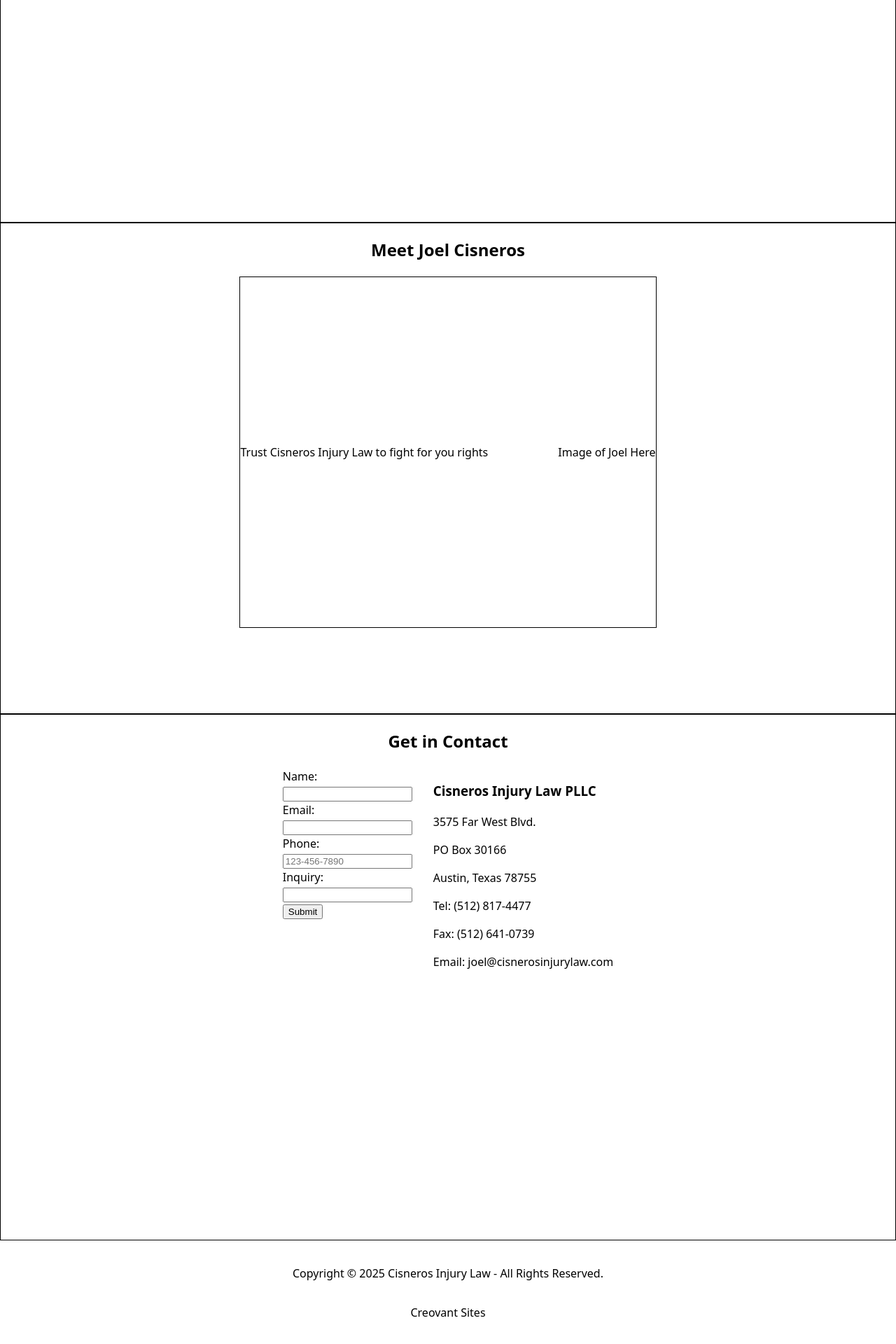
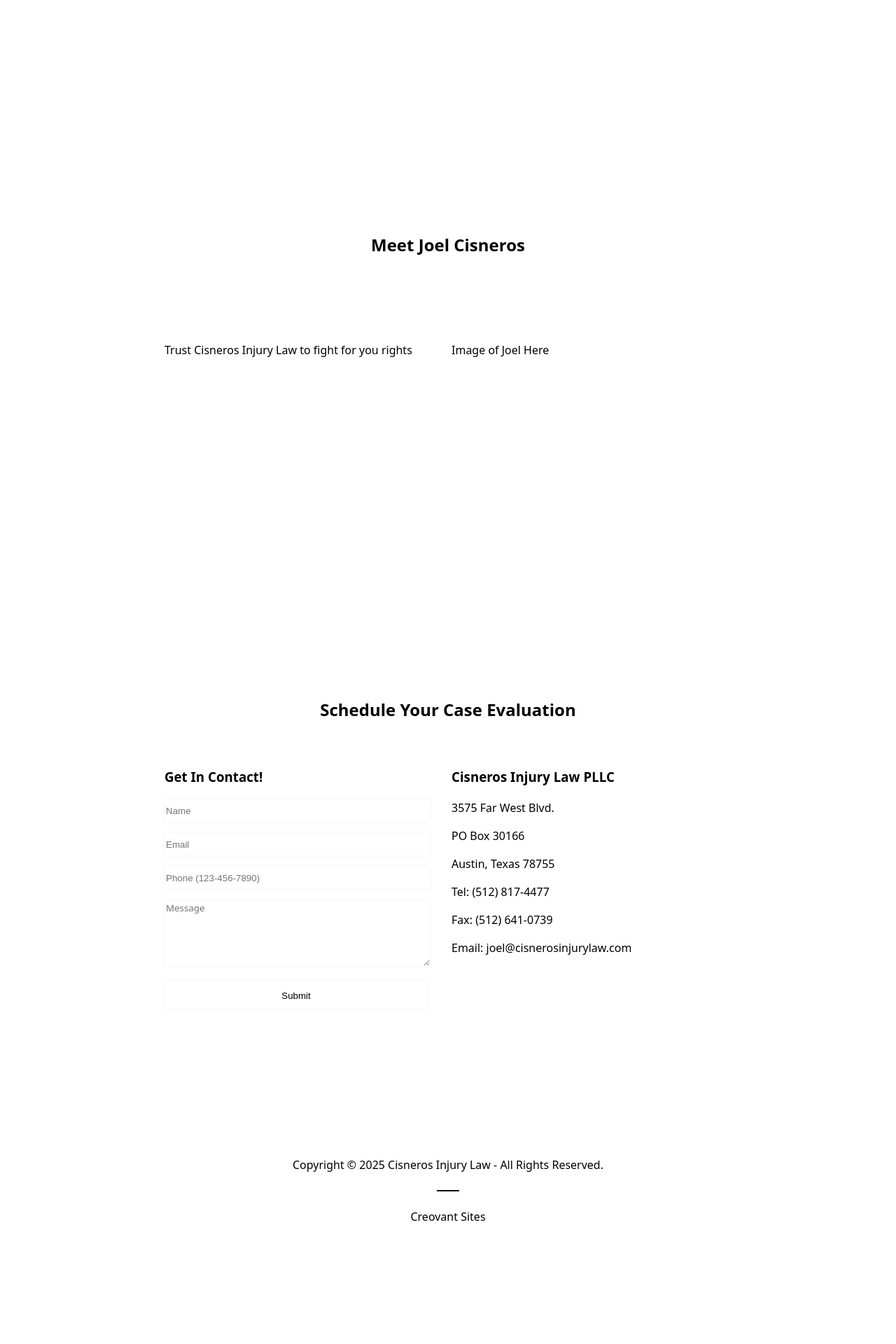
Before and after one commit to Alandlt15/lawfirm-site, a React (Vite) app: page / in a window 1280 px wide. Shown: the part 838-2758 px from the top of the page at 70% size. After the commit the page ends 2614 px from the top, so only its background shows below. Built offline with nearby package versions, Linux system fonts and the light colour scheme.

Commit message:
styling done on half the page

```diff
--- a/src/components/contact.jsx
+++ b/src/components/contact.jsx
@@ -12,7 +12,7 @@ function Contact() {
     name: '',
     email: '',
     phone: '',
-    text: ''
+    inquiry: ''
   });
 
   const handleChange = (e) => {
@@ -31,48 +31,51 @@ function Contact() {
   return (
     <>
       <article className='contact-card'>
-        <h2>Get in Contact</h2>
+        <h2>Schedule Your Case Evaluation</h2>
         <div className='contact'>
           <form className='contact-form' onSubmit={handleSubmit}>
+            <h3>Get In Contact!</h3>
             <div>
-              <label>Name:</label><br />
               <input
+              className='input'
               type="text"
               name="name"
+              placeholder='Name'
               value={formData.name}
               onChange={handleChange}
               />
             </div>
             <div>
-              <label>Email:</label><br />
               <input
+                className='input'
                 type="email"
                 name="email"
+                placeholder='Email'
                 value={formData.email}
                 onChange={handleChange}
               />
             </div>
             <div>
-              <label>Phone:</label><br />
               <input
+                className='input'
                 type="tel"
                 name="phone"
                 pattern="[0-9]{3}-[0-9]{3}-[0-9]{4}"
-                placeholder="123-456-7890"
+                placeholder="Phone (123-456-7890)"
                 value={formData.phone}
                 onChange={handleChange}
               />
             </div>
             <div>
-              <label>Inquiry:</label><br />
-              <input
-                type="text"
+              <textarea
+                className='input-text'
+                placeholder="Message"
                 name="inquiry"
-                value={formData.text}
+                value={formData.inquiry}
                 onChange={handleChange}
               />
             </div>
-            <button type="submit">Submit</button>
+            <button className='submit-button' type="submit">Submit</button>
           </form>
           <div className='contact-info'>
             <h3>Cisneros Injury Law PLLC</h3>
--- a/src/components/footer.jsx
+++ b/src/components/footer.jsx
@@ -13,7 +13,7 @@ function Footer() {
     <>
       <footer className='footer'>
         <p>Copyright &copy; 2025 Cisneros Injury Law - All Rights Reserved.</p>
-        <span/>
+        <hr className='h-line'/>
         <p>Creovant Sites</p>
       </footer>
     </>
--- a/src/components/intro.jsx
+++ b/src/components/intro.jsx
@@ -14,8 +14,8 @@ function Intro() {
       <article className='intro-card'>
           <h2>Meet Joel Cisneros</h2>
           <div className='intro'>
-            <p>Trust Cisneros Injury Law to fight for you rights</p>
-            <p>Image of Joel Here</p>
+            <p className='bio'>Trust Cisneros Injury Law to fight for you rights</p>
+            <p className='joel-img'>Image of Joel Here</p>
           </div>
       </article>
     </>
--- a/src/styles/contact.css
+++ b/src/styles/contact.css
@@ -1,15 +1,74 @@
 
 .contact-card {
-  border: 1px solid black;
   display: flex;
+  flex-wrap: wrap;
   flex-direction: column;
   align-items: center;
   justify-self: center;
+  padding-top: 64px;
   width: 99.9%;
-  height: 750px;
+  height: 650px;
 }
 
 .contact {
   display: flex;
-  gap: 30px;
+  flex-wrap: wrap;
+  align-items: center;
+  justify-content: center;
+  gap: 10px;
+  width: 100%;
+  height: 450px;
 }
+
+.contact-form {
+  width: 400px;
+  height: 400px;
+}
+
+.input {
+  width: 375px;
+  height: 30px;
+  border: none;
+  margin-bottom: 16px;
+  box-shadow: 0 0 5px rgb(241, 241, 241);
+}
+.input:hover {
+  border: none;
+  box-shadow: 0 0 5px rgb(219, 219, 219);
+}
+.input:focus {
+  outline: none;
+  box-shadow: 0 0 5px rgb(219, 219, 219);
+}
+.input-text {
+  font-family: system-ui, Avenir, Helvetica, Arial, sans-serif;
+  width: 375px;
+  height: 90px;
+  border: none;
+  margin-bottom: 16px;
+  box-shadow: 0 0 5px rgb(241, 241, 241);
+}
+.input-text:hover {
+  box-shadow: 0 0 5px rgb(219, 219, 219);
+}
+.input-text:focus {
+  font-family: system-ui, Avenir, Helvetica, Arial, sans-serif;
+  outline: none;
+  box-shadow: 0 0 5px rgb(219, 219, 219);
+}
+.submit-button {
+  width: 376px;
+  height: 40px;
+  border: none;
+  color: black;
+  background: none;
+  box-shadow: 0 0 5px rgb(241, 241, 241);
+}
+.submit-button:hover {
+  box-shadow: 0 0 5px rgb(219, 219, 219);
+}
+
+.contact-info {
+  width: 400px;
+  height: 400px;
+}
--- a/src/styles/footer.css
+++ b/src/styles/footer.css
@@ -4,5 +4,11 @@
   flex-direction: column;
   align-items: center;
   justify-content: center;
+  width: 100%;
   height: 150px;
 }
+
+.h-line{
+  border: 1px solid black;
+  width: 30px;
+}
--- a/src/styles/header.css
+++ b/src/styles/header.css
@@ -1,8 +1,7 @@
 
 .header {
-  max-width: 100%;
+  width: 100%;
   height: 150px;
   padding: 0;
   margin: 0;
-  border: 1px solid black;
 }
--- a/src/styles/index.css
+++ b/src/styles/index.css
@@ -10,9 +10,11 @@
   text-rendering: optimizeLegibility;
   -webkit-font-smoothing: antialiased;
   -moz-osx-font-smoothing: grayscale;
+  --primary: #0e522b;
 }
 body {
   margin: 0;
+  padding: 0;
+  width: 100%;
   min-height: 100vh;
-  max-width: 100%;
 }
--- a/src/styles/intro.css
+++ b/src/styles/intro.css
@@ -1,20 +1,28 @@
 
 .intro-card {
-  border: 1px solid black;
   display: flex;
   flex-wrap: wrap;
   flex-direction: column;
   align-items: center;
-  max-width: 100%;
-  height: 700px;
+  width: 100%;
+  height: 600px;
 }
 
 .intro {
-  border: 1px solid black;
   display: flex;
   flex-wrap: wrap;
   flex-direction: row;
+  justify-content: center;
   align-items: center;
-  gap: 100px;
+  width: 100%;
+  gap: 10px;
   height: 500px;
 }
+.bio {
+  height: 300px;
+  width: 400px;
+}
+.joel-img {
+  height: 300px;
+  width: 400px;
+}
--- a/src/styles/mission-statement.css
+++ b/src/styles/mission-statement.css
@@ -1,22 +1,22 @@
 
 .mission-cards {
-  border: 1px solid black;
   display: flex;
   flex-wrap: wrap;
   align-items: center;
   justify-content: center;
-  gap: 200px;
-  max-width: 100%;
+  gap: 175px;
+  width: 100%;
   height: 500px;
+  background-color: var(--primary);
 }
 
 .mission {
-  border: 1px solid black;
+  color: white;
   display: flex;
   flex-direction: column;
   align-items: center;
   justify-content: center;
-  max-width: 500px;
+  width: 500px;
   height: 350px;
 }
 
--- a/src/styles/mission-statement2.css
+++ b/src/styles/mission-statement2.css
@@ -1,11 +1,10 @@
 
 .mission2-card {
-  border: 1px solid black;
   display: flex;
   flex-direction: column;
   align-items: center;
   justify-self: center;
-  width: 99.9%;
+  width: 100%;
   height: 500px;
 }
 
```
